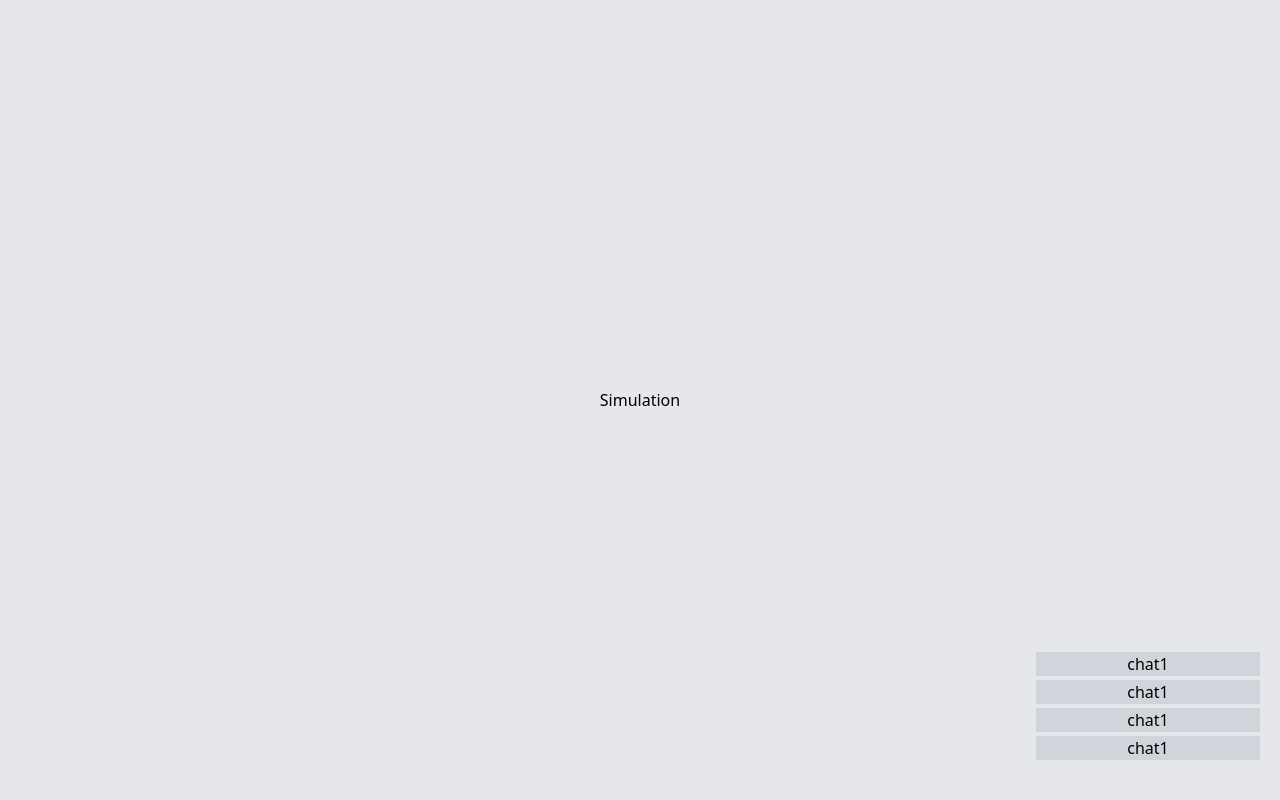
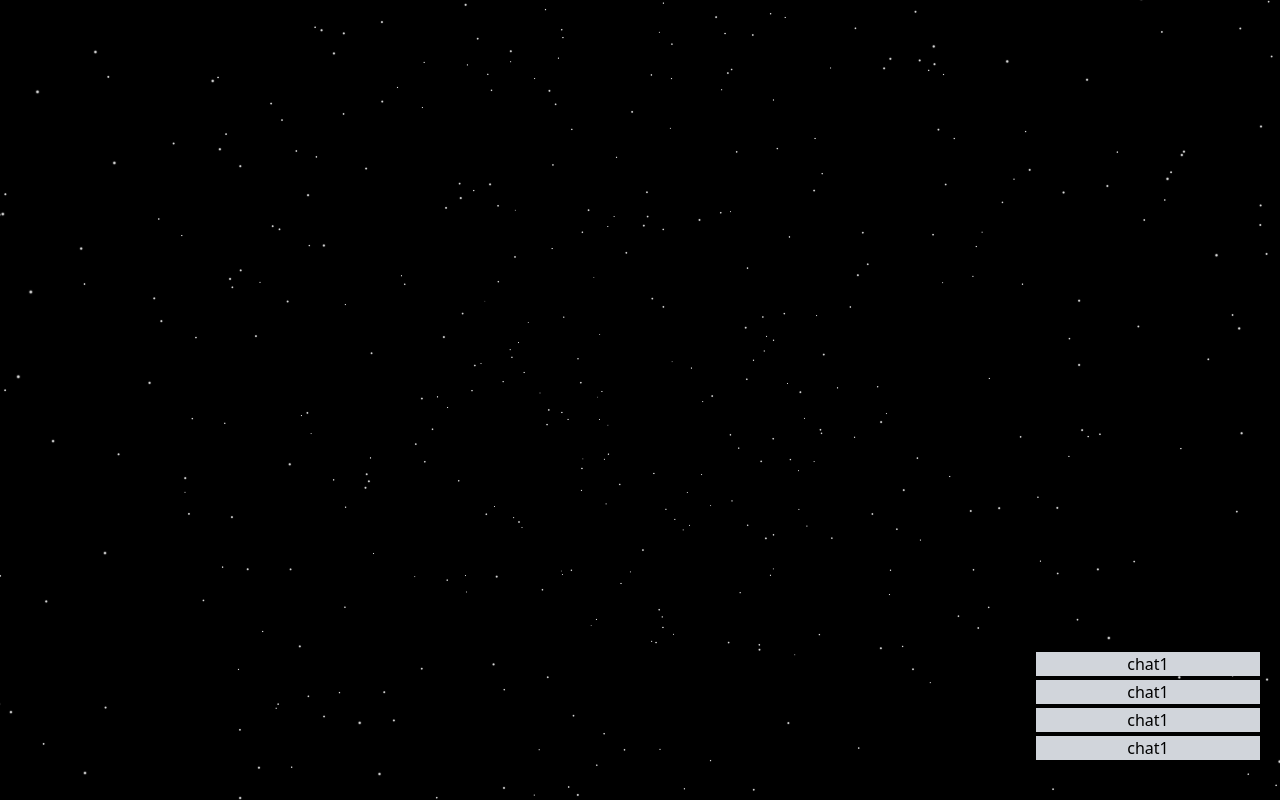
Before and after one commit to Adesh-Pandey/Eclipse-Aurora, a Next.js app: page / in a window 1280 px wide. Built offline with nearby package versions, Linux system fonts and the light colour scheme.

Commit message:
Added Stars in background

```diff
--- a/src/components/Simuation.tsx
+++ b/src/components/Simuation.tsx
@@ -1,8 +1,10 @@
 "use client";
+import CanvasPage from "@/components/canvas";
+
 export default function Simulation() {
-  return (
-    <div className="w-full flex justify-center items-center absolute top-0 left-0 h-full bg-gray-200">
-      Simulation
-    </div>
-  );
+    return (
+        <div className="w-full flex justify-center items-center absolute top-0 left-0 h-full bg-gray-200">
+            <CanvasPage/>
+        </div>
+    );
 }
--- /dev/null
+++ b/src/components/canvas/CanvasContainer.tsx
@@ -0,0 +1,25 @@
+"use client"
+
+import {Canvas} from "@react-three/fiber"
+import {Stars} from "@react-three/drei"
+
+const CanvasContainer = () => {
+    return (
+        <Canvas
+            className="bg-black"
+        >
+            <pointLight intensity={2} color={0x61dbfb} position={[0, 5, 5]}/>
+            <spotLight intensity={1} color={0x61dbfb} position={[-20, 50, 10]}/>
+            <ambientLight intensity={0.1}/>
+            <Stars
+                count={2500}
+                factor={4}
+                radius={100}
+                depth={50}
+                fade
+            />
+        </Canvas>
+    )
+}
+
+export default CanvasContainer;
--- /dev/null
+++ b/src/components/canvas/index.tsx
@@ -0,0 +1,9 @@
+import CanvasContainer from "./CanvasContainer";
+
+const CanvasPage = () => {
+    return (
+        <CanvasContainer/>
+    );
+}
+
+export default CanvasPage;
```
Also changed, not shown: package.json (+8 -5 lines), src/contexts/index.ts (+8 -2 lines), tsconfig.json (+17 -4 lines), 1 other file (tests, documents, lock files or other folders).
